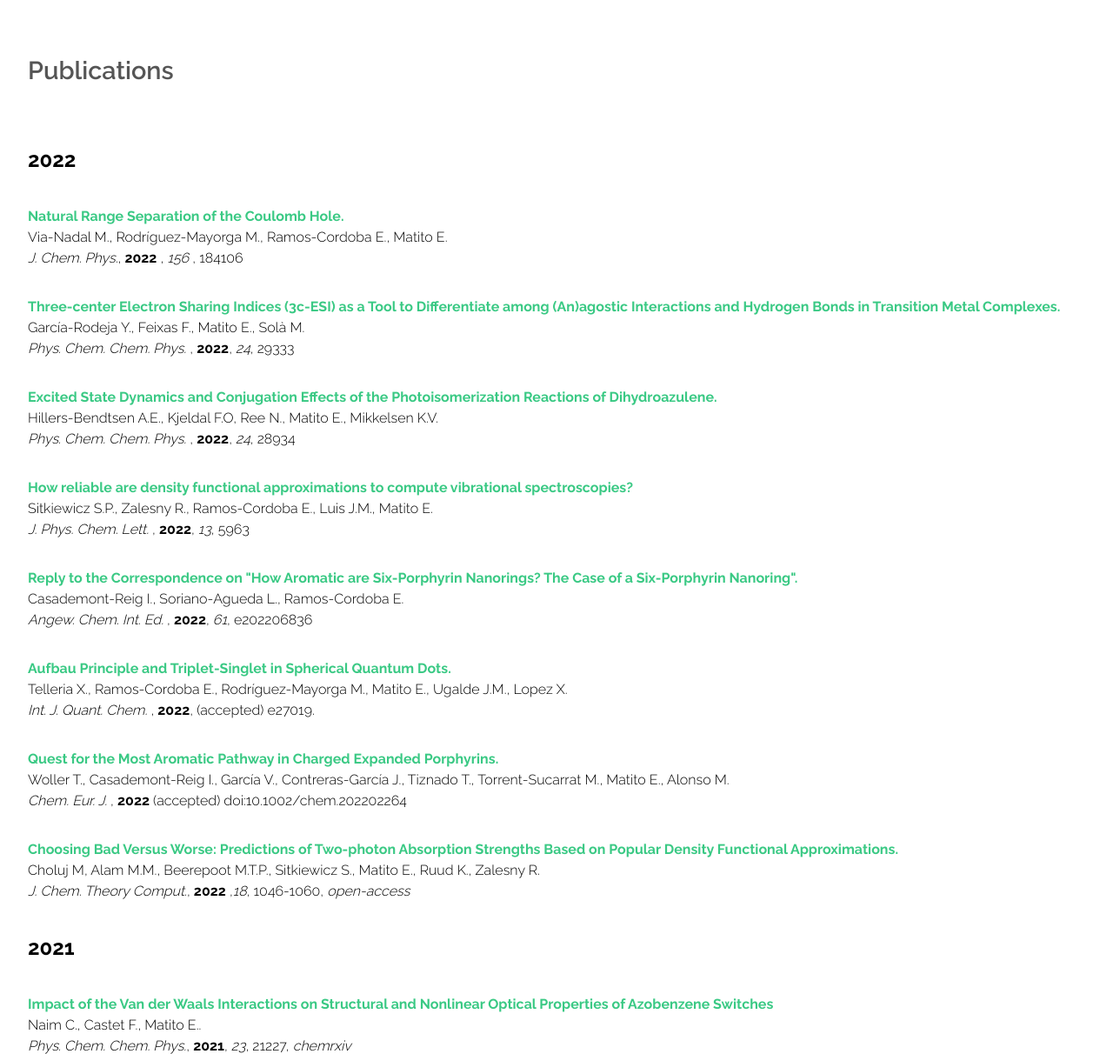
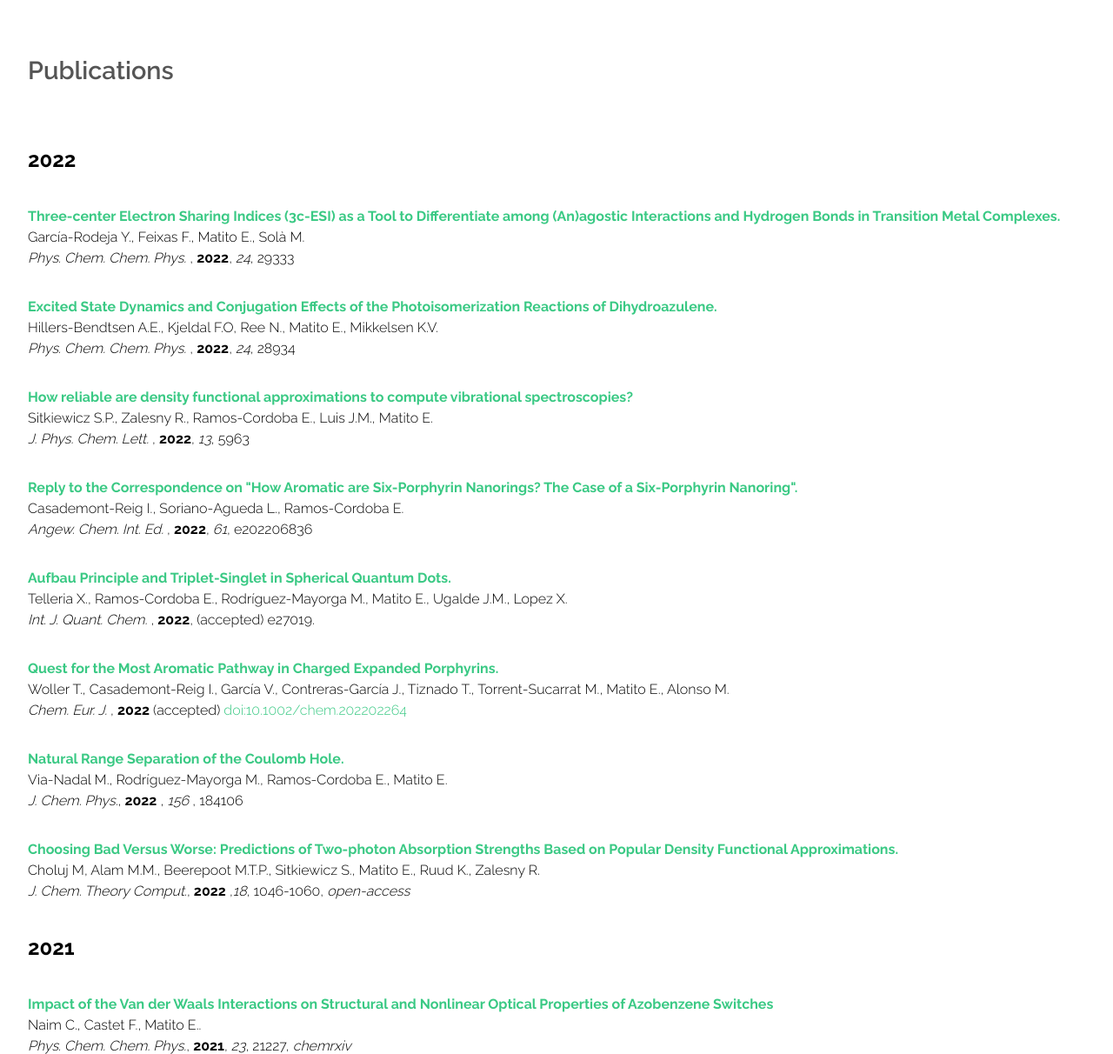
Before and after one commit to old-jekyll-templates/Horizons-Jekyll-Theme, a Jekyll site: the page built from publications.html, in a window 1280 px wide and 1400 px high. Shown: the part 188-1400 px from the top of the window at 87% size. Built offline with Jekyll 4.4.1, drawn with Linux system fonts in a browser that asks for light colours.

Commit message:
Update publications.html

```diff
--- a/publications.html
+++ b/publications.html
@@ -58,19 +58,7 @@ layout: main
 						</header>
         <p style="text-align:justify; text-justify:inter-ideograph;"> <font color="#000000";font-size:14.0000pt><b><h2 id="2022">2022</h2></b></font></p>
 
-
-
-
 	 <p style="text-align:justify; text-justify:inter-ideograph;"> <font color="#000000">
-            <a href=https://aip.scitation.org/doi/10.1063/5.0085284 target="_blank" style="text-decoration:none">
-            <b> Natural Range Separation of the Coulomb Hole. </b>
-            </a></font><br>
-            <font color="#000000"> Via-Nadal M., Rodríguez-Mayorga M., Ramos-Cordoba E., Matito E. </font><br>
-            <font color="#000000"> <i>  J. Chem. Phys.</i>, <b> 2022</b>
-            <font color="#000000">, <i> 156 </i>, 184106</font><br>
-            <font color="#000000"> <i>  </i> </p>
-
-	<p style="text-align:justify; text-justify:inter-ideograph;"> <font color="#000000">
              <a href=https://pubs.rsc.org/en/content/articlelanding/2022/cp/d2cp05221k target="_blank" style="text-decoration:none">
             <b>  Three-center Electron Sharing Indices (3c-ESI) as a Tool to Differentiate among (An)agostic Interactions and Hydrogen Bonds in Transition Metal Complexes.</b>
             </a></font><br>
@@ -110,7 +98,17 @@ layout: main
             <b>  Quest for the Most Aromatic Pathway in Charged Expanded Porphyrins. </b>
             </a></font><br>
             <font color="#000000"> Woller T., Casademont-Reig I., García V., Contreras-García J., Tiznado T., Torrent-Sucarrat M., Matito E., Alonso M. </font><br>
-            <font color="#000000"> <i> Chem. Eur. J. </i>, <b>2022</b><font color="#000000"> (accepted) doi:10.1002/chem.202202264 </p>
+            <font color="#000000"> <i> Chem. Eur. J. </i>, <b>2022</b><font color="#000000"> (accepted) <a href=doi:10.1002/chem.202202264 target="_blank" style="text-decoration:none"> doi:10.1002/chem.202202264</a> </p>
+
+
+	 <p style="text-align:justify; text-justify:inter-ideograph;"> <font color="#000000">
+            <a href=https://aip.scitation.org/doi/10.1063/5.0085284 target="_blank" style="text-decoration:none">
+            <b> Natural Range Separation of the Coulomb Hole. </b>
+            </a></font><br>
+            <font color="#000000"> Via-Nadal M., Rodríguez-Mayorga M., Ramos-Cordoba E., Matito E. </font><br>
+            <font color="#000000"> <i>  J. Chem. Phys.</i>, <b> 2022</b>
+            <font color="#000000">, <i> 156 </i>, 184106</font><br>
+            <font color="#000000"> <i>  </i> </p>
 
 	<p style="text-align:justify; text-justify:inter-ideograph;"> <font color="#000000">
             <a href=https://pubs.acs.org/doi/10.1021/acs.jctc.1c01056 target="_blank" style="text-decoration:none"><b> Choosing Bad Versus Worse: Predictions of Two-photon Absorption Strengths Based on Popular Density Functional Approximations. </b></a </font><br>
```
